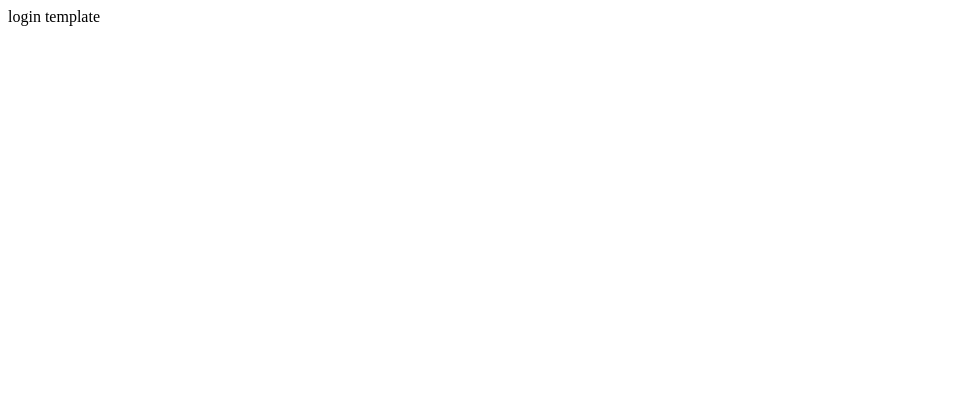
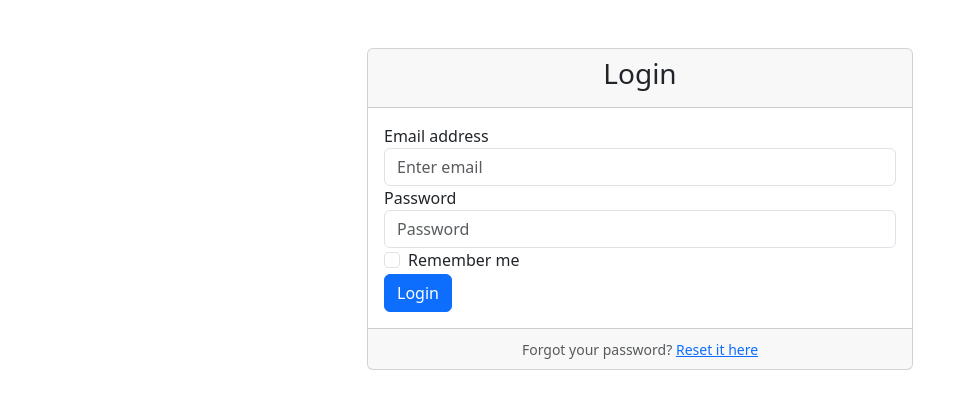
Before and after one commit to danielcaballero88/board-game-scoring, a Django app: page /auth/login/ in a window 1280 px wide. Before the commit the part shown is almost empty. Shown: the top 409 px of the page, without its empty margins (0-968 px from the left). Run offline with Django 5.2, Linux system fonts and the light colour scheme; some libraries are stand-ins or nearby versions.

Commit message:
WIP Add login template

```diff
--- a/auth/templates/auth/login.html
+++ b/auth/templates/auth/login.html
@@ -1 +1,38 @@
-<p>login template</p>
+{% extends "base.html" %}
+
+{% block content %}
+<form action="/url/to/submit/" method="post" class="form">
+  {% csrf_token %}
+  <div class="container">
+    <div class="row justify-content-center">
+        <div class="col-12 col-sm-12 col-lg-8 col-xl-6">
+            <div class="card mt-5">
+                <div class="card-header text-center">
+                    <h3>Login</h3>
+                </div>
+                <div class="card-body">
+                    <form>
+                        <div class="form-group">
+                            <label for="email">Email address</label>
+                            <input type="email" class="form-control" id="email" placeholder="Enter email">
+                        </div>
+                        <div class="form-group">
+                            <label for="password">Password</label>
+                            <input type="password" class="form-control" id="password" placeholder="Password">
+                        </div>
+                        <div class="form-group form-check">
+                            <input type="checkbox" class="form-check-input" id="rememberMe">
+                            <label class="form-check-label" for="rememberMe">Remember me</label>
+                        </div>
+                        <button type="submit" class="btn btn-primary btn-block">Login</button>
+                    </form>
+                </div>
+                <div class="card-footer text-center">
+                    <small class="text-muted">Forgot your password? <a href="#">Reset it here</a></small>
+                </div>
+            </div>
+        </div>
+    </div>
+  </div>
+</form>
+{% endblock content %}
```
